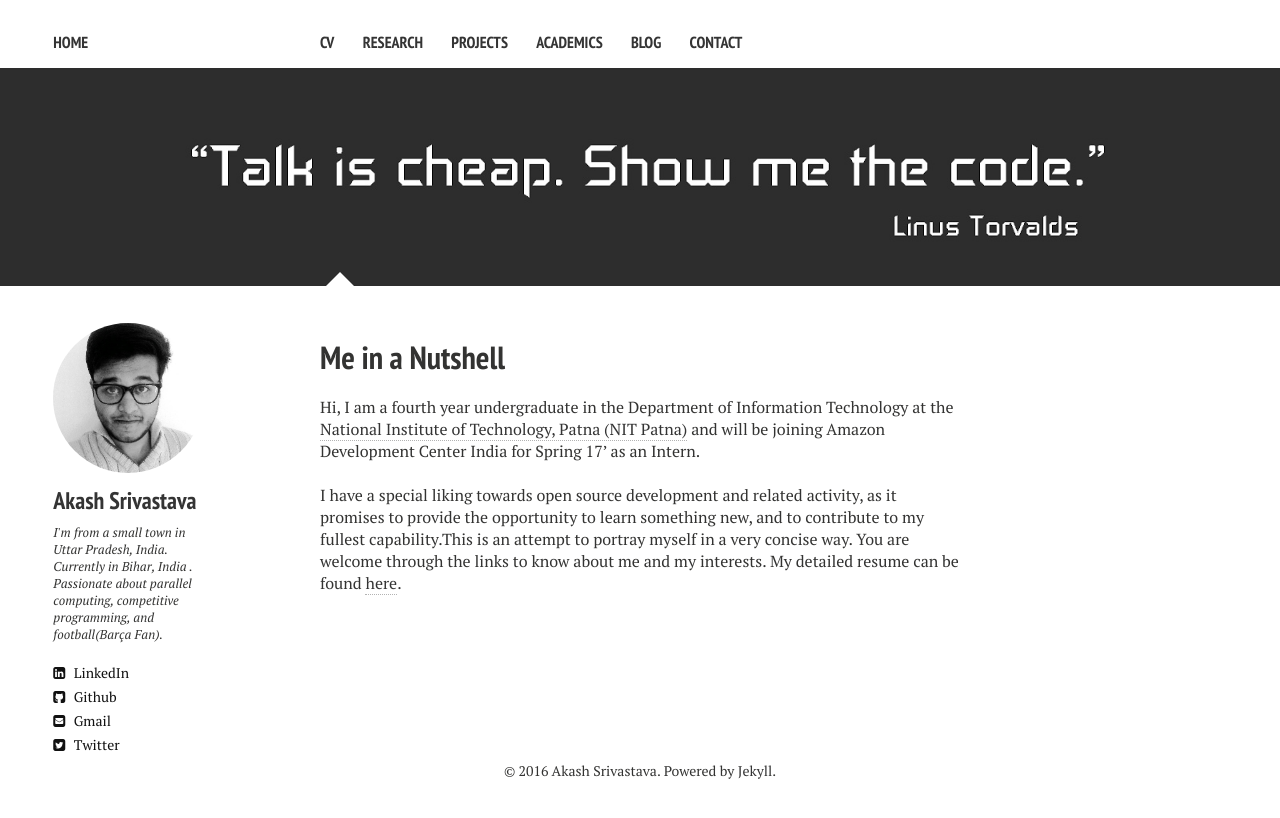
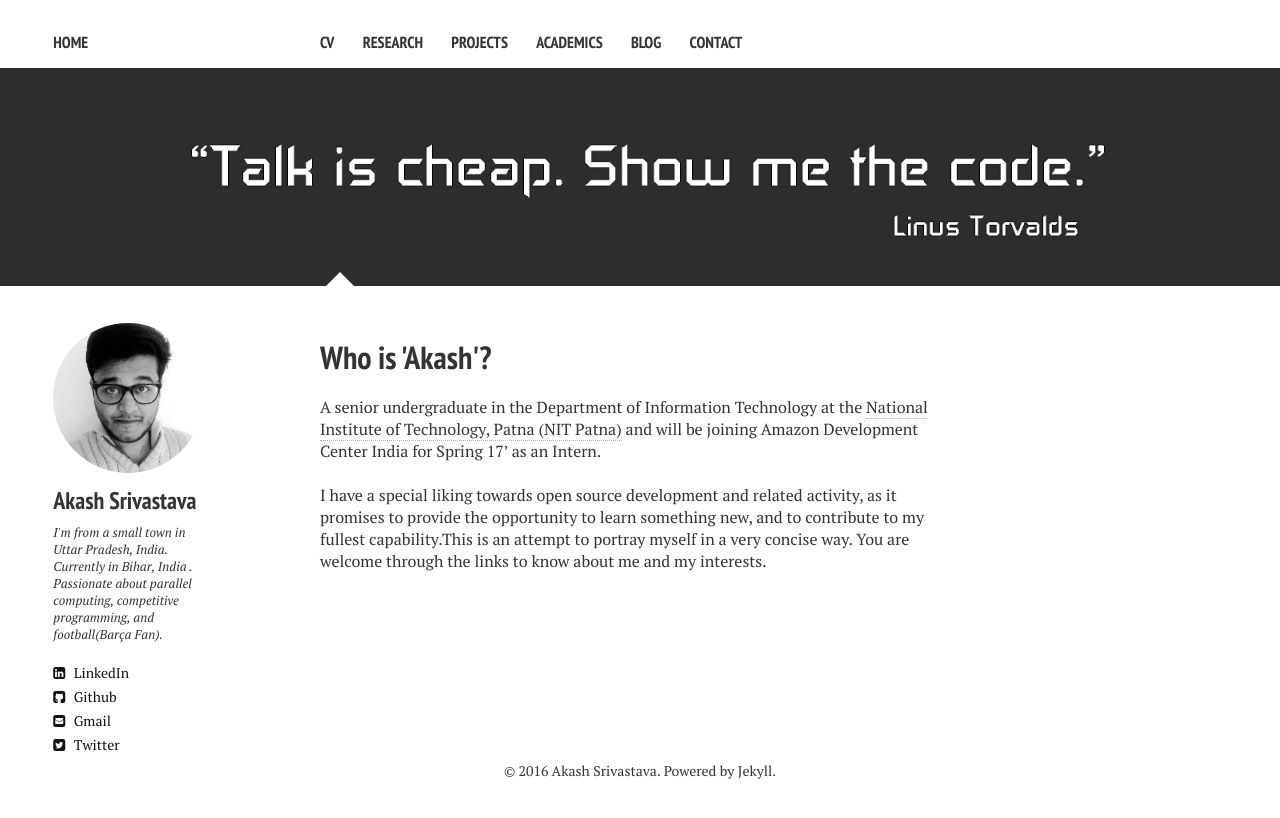
Before and after one commit to Akash1684/akash1684.github.io, a Jekyll site: the page built from index.md, in a window 1280 px wide. Shown: the top 818 px of the page. Built offline with Jekyll 4.4.1, drawn with Linux system fonts in a browser that asks for light colours; nearby versions of some CDN libraries.

Commit message:
Update index.md

```diff
--- a/index.md
+++ b/index.md
@@ -1,14 +1,15 @@
 ---
 layout: home2
-title: Me in a Nutshell
+title: Who is 'Akash'?
 description: "Akash Srivastava's website"
 tags: [Jekyll, theme, responsive, blog, template]
 image:
   feature: mountain.jpg
 ---
 
-Hi, I am a fourth year undergraduate in the Department of Information Technology at the <a href="http://nitp.ac.in/php/home.php" target="_blank">National Institute of Technology, Patna (NIT Patna)</a> and will be joining Amazon Development Center India for Spring 17' as an Intern.
+A senior undergraduate in the Department of Information Technology at the <a href="http://nitp.ac.in/php/home.php" target="_blank">National Institute of Technology, Patna (NIT Patna)</a> and will be joining Amazon Development Center India for Spring 17' as an Intern.
 
 <br/>
 
-I have a special liking towards open source development and related activity, as it promises to provide the opportunity to learn something new, and to contribute to my fullest capability.This is an attempt to portray myself in a very concise way. You are welcome through the links to know about me and my interests. My detailed resume can be found <a href="https://github.com/Akash1684/akash1684.github.io/raw/master/assets/akash_cv.pdf" target="_blank">here</a>.
+I have a special liking towards open source development and related activity, as it promises to provide the opportunity to learn something new, and to contribute to my fullest capability.This is an attempt to portray myself in a very concise way. You are welcome through the links to know about me and my interests.
+<!---My detailed resume can be found <a href="https://github.com/Akash1684/akash1684.github.io/raw/master/assets/akash_cv.pdf" target="_blank">here</a>.-->
```
